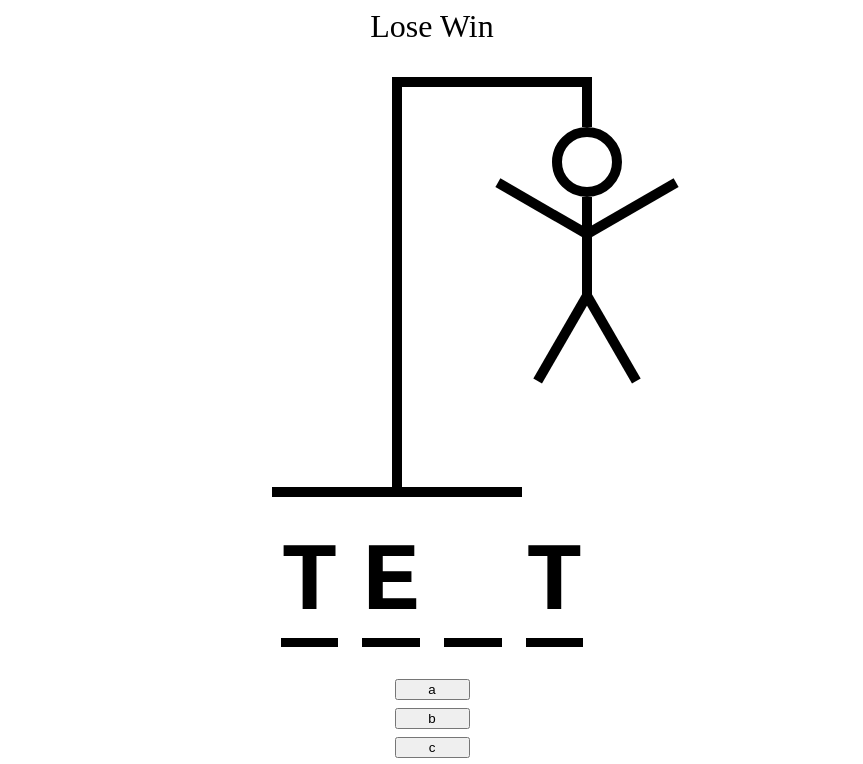
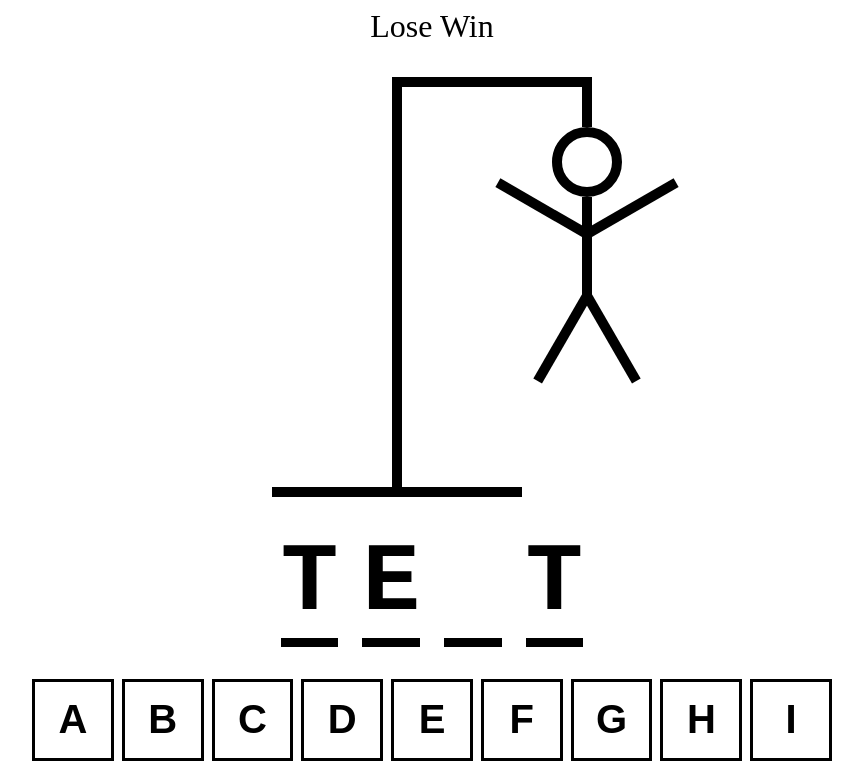
Before and after one commit to platisam/TS_HangmanApp, a React (Vite) app: page / in a window 1280 px wide. Shown: the top 764 px of the page, without its empty margins (208-1071 px from the left). Built offline with nearby package versions, Linux system fonts and the light colour scheme.

Commit message:
adding Keyboard.module.css file

```diff
--- a/src/App.tsx
+++ b/src/App.tsx
@@ -24,7 +24,9 @@
       <div style={{ fontSize: "2rem", textAlign: "center" }}>Lose Win</div>
       <HangmanDrawing />
       <HangmanWord />
-      <Keyboard />
+      <div style={{ alignSelf: "stretch" }}>
+        <Keyboard />
+      </div>
     </div>
   );
 }
--- /dev/null
+++ b/src/Keyboard.module.css
@@ -0,0 +1,26 @@
+.btn {
+  width: 100%;
+  border: 3px solid black;
+  background: none;
+  aspect-ratio: 1 / 1;
+  font-size: 2.5rem;
+  text-transform: uppercase;
+  padding: 0.5rem;
+  font-weight: bold;
+  cursor: pointer;
+  color: black;
+}
+
+.btn.active {
+  background-color: hsl(200, 100%, 50%);
+  color: white;
+}
+
+.btn.inactive {
+  opacity: 0.3;
+}
+
+.btn:hover,
+.btn:focus {
+  background-color: hsl(200, 100%, 75%);
+}
--- a/src/Keyboard.tsx
+++ b/src/Keyboard.tsx
@@ -1,4 +1,4 @@
-import React from "react";
+import styles from "./Keyboard.module.css";
 
 interface Props {}
 
@@ -41,7 +41,11 @@
       }}
     >
       {KEYS.map((key) => {
-        return <button key={key}>{key}</button>;
+        return (
+          <button className={styles.btn} key={key}>
+            {key}
+          </button>
+        );
       })}
     </div>
   );
```
